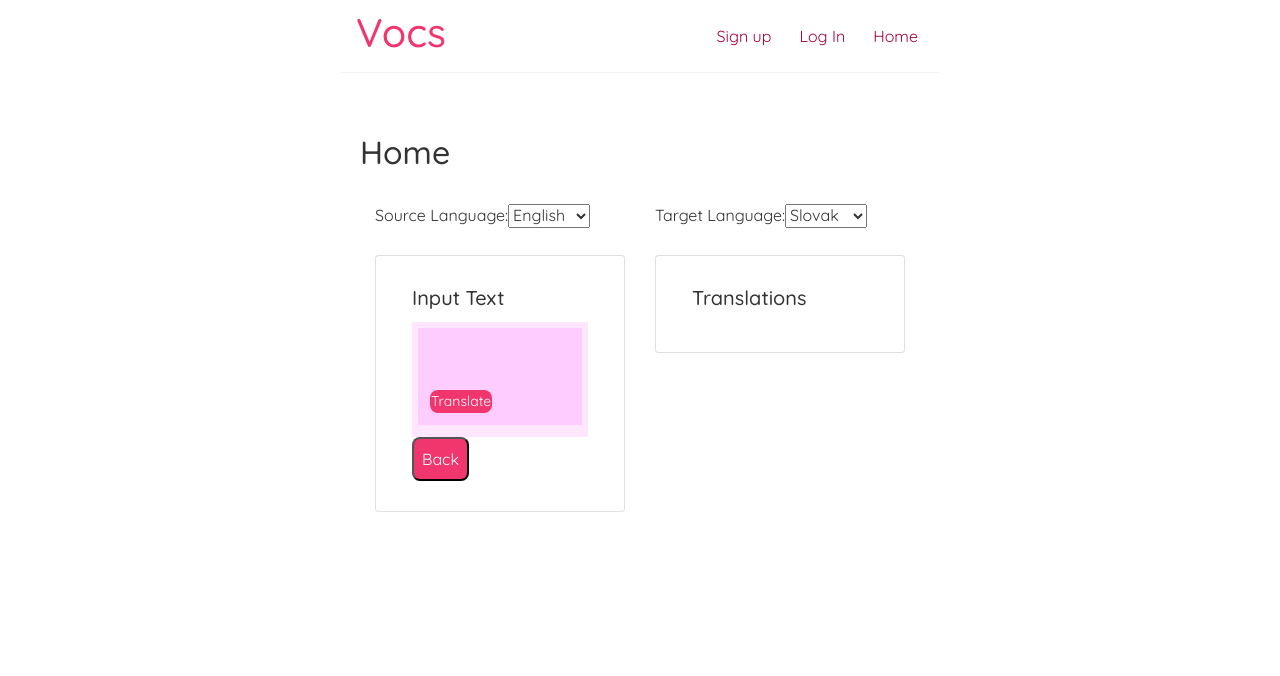
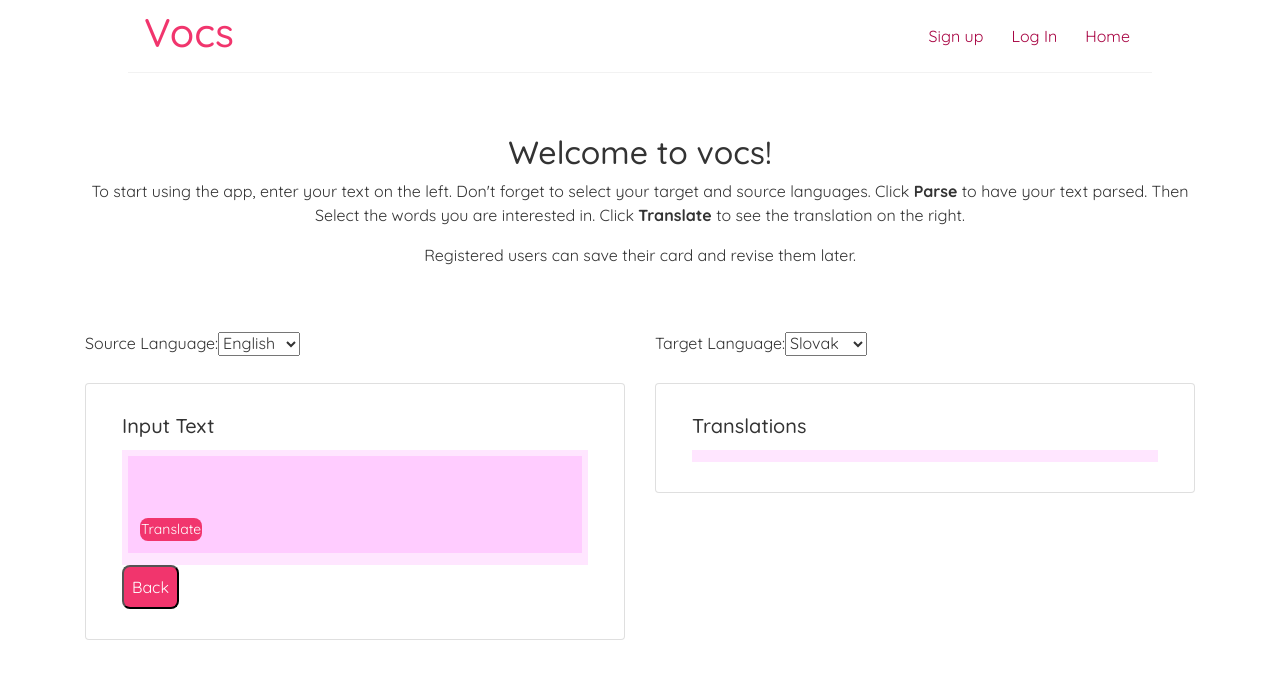
Before and after one commit to TetianaHrunyk/VocabularyLearningApp, a React (Create React App) app: page / in a window 1280 px wide. Both pictures are taken after a click on the button "Parse". Shown: the top 676 px of the page. Built offline with nearby package versions, Linux system fonts and the light colour scheme.

Commit message:
edit styling

```diff
--- a/src/components/Home.js
+++ b/src/components/Home.js
@@ -7,13 +7,16 @@ import django_host from "./paths";
 //import useTranslate from "../hooks/useTranslate"
 import UserContext from "../contexts/UserContext";
 import "bootstrap/dist/css/bootstrap.min.css";
+import Alert from "react-bootstrap/Alert";
 
 const zip = (a1, a2) => a1.map((x, i) => [x, a2[i]]);
 
+const keys = ["front", "back", "user", "deck"];
 
-
-
-const keys = ["front", "back", "user", "deck"];
+/*const languages = ["English", "German", "French", "Spanish",
+                  "Russian", "Slovak", "Polish", "Ukrainian",
+                  "Czech", "Portugeese",
+                ]*/
 
 function toObject(arr, keys) {
   var rv = {};
@@ -39,6 +42,7 @@ const Home = () => {
   const [deck, setDeck] = useState(null);
   const [sourceLan, setSourceLan] = useState("en");
   const [targetLan, setTargetLan] = useState("sk");
+  const [success, setSuccess] = useState(false);
 
   const decksNames = localStorage.getItem("decksNames").split(",");
   const decksIds = localStorage.getItem("decksIds").split(",");
@@ -89,7 +93,18 @@ const Home = () => {
           console.log(err.message);
         });
     });
-    setDeck(null);
+    setSuccess(true)
+    setTimeout(function () {
+      setDeck(null);
+      setParse(false);
+      setText("");
+      setQueue({});
+      setAdd({});
+      setDeck(null);
+      setSuccess(false)
+    }, 2000);
+
+
   };
 
   const handleWordClick = (e) => {
@@ -165,9 +180,27 @@ const Home = () => {
 
   return (
     <div className="home">
-      <h2>Home</h2>
-      <br />
+
       <Container>
+        <Row style={{ justifyContent: "center", textAlign: "center"}} >
+          <h2 >Welcome to vocs!</h2>
+          {!user ?
+          <div>
+          <p >
+            To start using the app, enter your text on the left.
+            Don't forget to select your target and source languages.
+            Click <strong>Parse</strong> to have your text parsed. Then
+            Select the words you are interested in. Click <strong>Translate </strong>
+            to see the translation on the right.
+          </p>
+          <p>
+            Registered users can save their card and revise them later.
+          </p>
+          </div>
+          : <p></p>
+          }
+        </Row>
+        <br /><br />
         <Row>
           <Col>
             <label>Source Language:</label>
@@ -239,6 +272,11 @@ const Home = () => {
               {!deck ? (
                 <h5>Please, select deck to add the cards</h5>
               ) : (
+                success ?
+                <Alert variant="success">
+                  Cards have been successfully added!
+                </Alert>
+                :
                 <button onClick={(e) => handlePostCards(e)}>Add cards</button>
               )}
             </Col>
--- a/src/components/Right.js
+++ b/src/components/Right.js
@@ -1,8 +1,46 @@
 import { useContext } from "react"
 import Card from "react-bootstrap/Card"
+import styled from '@emotion/styled';
 import CardDeck from 'react-bootstrap/CardDeck'
 import UserContext from "../contexts/UserContext"
 import "bootstrap/dist/css/bootstrap.min.css";
+import { Droppable, Draggable, DragDropContext} from "react-beautiful-dnd"
+
+const grid = 6;
+
+const ScrollContainer = styled.div`
+  overflow-x: hidden;
+  overflow-y: auto;
+  max-height: 400px;
+`;
+const buttonStyle = {
+  border: "0",
+  padding: "2px",
+  fontSize: "14px",
+  alignSelf: "center !important",
+  justufySelf: "center"
+}
+
+const scrollContainerStyle = Object
+
+const getItemStyle = (isDragging, draggableStyle) => ({
+  // some basic styles to make the items look a bit nicer
+  userSelect: "none",
+  padding: grid * 2,
+  margin: `0 0 ${grid}px 0`,
+
+  // change background colour if dragging
+  background: isDragging ? "#66b3ff" : "#ffccff",
+
+  // styles we need to apply on draggables
+  ...draggableStyle
+});
+
+const getListStyle = isDraggingOver => ({
+  background: isDraggingOver ? "lightblue" : "#ffe6ff",
+  padding: grid,
+  width: "100%"
+});
 
 const Right = ({parsed, queue, handleAdd, add }) => {
   //eslint-disable-next-line
@@ -22,7 +60,9 @@ const Right = ({parsed, queue, handleAdd, add }) => {
               <Card.Text>
                 {queue[word]}
               </Card.Text>
-              {localStorage.getItem("token") ? <button value = {word} onClick = {handleAdd}> {word in add ? "Drop" : "Add" }</button> : <br/>}
+              {localStorage.getItem("token") ?
+              <button value = {word} onClick = {handleAdd}>
+              {word in add ? "Drop" : "Add" }</button> : <br/>}
 
             </Card.Body>
           </Card>
@@ -51,11 +91,51 @@ const Right = ({parsed, queue, handleAdd, add }) => {
           <Card.Title>
             Translations
           </Card.Title>
-          <Card.Text as="div" style={{overflowY: "auto", maxHeight: "400px"}}>
-            <CardDeck>
-              {mapQueue(queue)}
-            </CardDeck>
-          </Card.Text>
+          <DragDropContext>
+              <ScrollContainer style={{scrollContainerStyle}}>
+              <Droppable droppableId="droppable" isCombineEnabled>
+                {(provided, snapshot) => (
+                  <div
+                    {...provided.droppableProps}
+                    ref={provided.innerRef}
+                    style={getListStyle(snapshot.isDraggingOver)}
+                  >
+
+                    {Object.keys(queue)
+                    .filter( word => word !== " ")
+                    .map((word, index) => {
+                      return (
+                        <Draggable key={word+index} draggableId={word+index} index={index} >
+                          {(provided, snapshot) => (
+                            <div
+                              ref={provided.innerRef}
+                                      {...provided.draggableProps}
+                                      {...provided.dragHandleProps}
+                                      style={getItemStyle(
+                                        snapshot.isDragging,
+                                        provided.draggableProps.style
+                                      )}
+                            >
+                              <strong>{word}</strong>
+                              <br/>
+                              {queue[word]}
+                              <br />
+                              {localStorage.getItem("token") ?
+                              <button value = {word} onClick = {handleAdd} style={buttonStyle}>
+                                {word in add ? "Drop" : "Add" }
+                              </button> :
+                               <br/>}
+                            </div>
+                          )}
+                        </Draggable>
+                      )}
+                    )}
+                    {provided.placeholder}
+                  </div>
+                )}
+              </Droppable>
+              </ScrollContainer>
+            </DragDropContext>
         </Card.Body>
       </Card>
     )
--- a/src/index.css
+++ b/src/index.css
@@ -11,7 +11,7 @@
   padding: 20px;
   display: flex;
   align-items: center;
-  max-width: 600px;
+  max-width: 80%;
   margin: 0 auto;
   border-bottom: 1px solid #f2f2f2;
 }
@@ -31,7 +31,7 @@
   color: #f1356d;
 }
 .content {
-  max-width: 600px;
+
   margin: 40px auto;
   padding: 20px;
 }
@@ -41,7 +41,7 @@
   padding: 20px;
   display: flex;
   align-items: center;
-  max-width: 600px;
+
   margin: 0 auto;
   border-top: 1px solid #f2f2f2;
 }
@@ -104,6 +104,7 @@
   padding: 8px;
   border-radius: 8px;
   cursor: pointer;
+  text-align: center;
 }
 
 button {
@@ -113,6 +114,7 @@ button {
   padding: 8px;
   border-radius: 8px !important;
   cursor: pointer;
+  text-align: center;
 }
 
 .noselect {
```
Also changed, not shown: 1 other file (tests, documents, lock files or other folders).
